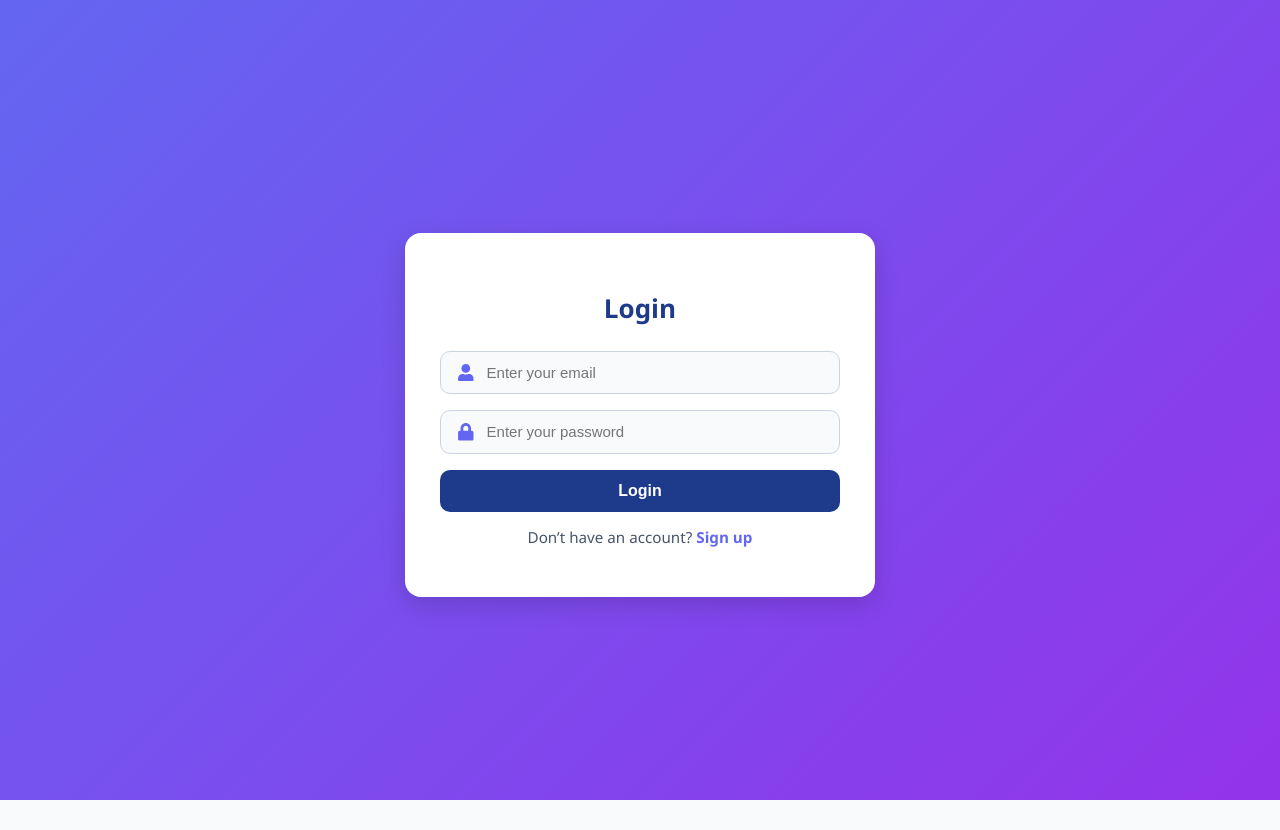
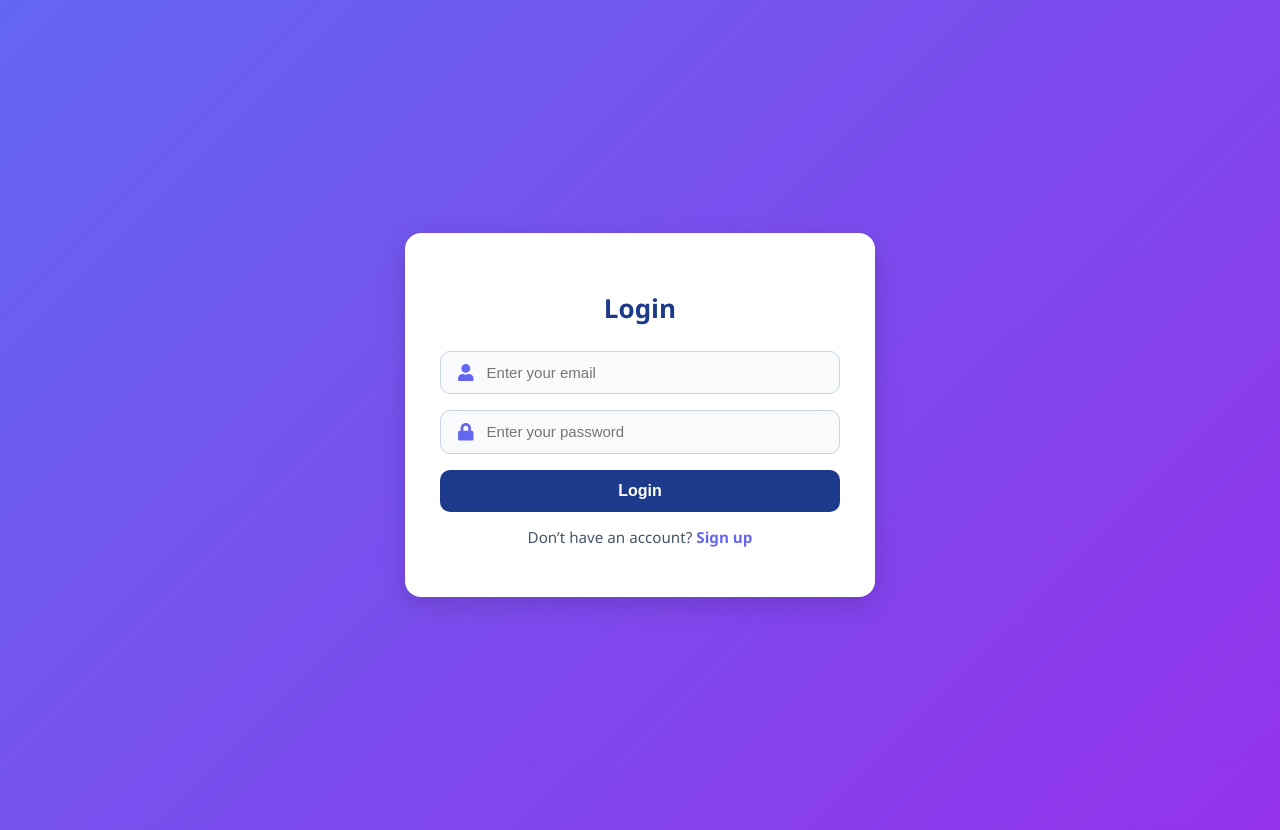
Before and after one commit to tejagithub-02/temple-admin, a React (Create React App) app: page /login in a window 1280 px wide. Before the commit the page ends 800 px from the top, so only its background shows below. Built offline with nearby package versions, Linux system fonts and the light colour scheme.

Commit message:
Update latest changes

```diff
--- a/src/components/AdminDashboard/Events.css
+++ b/src/components/AdminDashboard/Events.css
@@ -1,12 +1,3 @@
-html, body {
-  height: 100%;
-  margin: 0;
-  padding: 0;
-  background: #f8fafc; /* match your container */
-  overflow-x: hidden; /* prevents horizontal white gap */
-}
-
-
 .events-container {
   margin-top: 100px;
   margin-left: 250px;
@@ -301,3 +292,22 @@ h2 {
     padding-right: 1px;
   }
 }
+@media (max-width: 768px) {
+  .events-container {
+    margin-top: 0;
+    margin-left: 0;
+    padding: 12px 6px;
+    min-height: auto;
+    width: 100vw;
+    max-width: 100vw;
+    box-sizing: border-box;
+    border-radius: 0;
+    box-shadow: none;
+  }
+}
+@media (max-width: 600px) {
+  .events-container {
+    padding: 8px 2px;
+    min-height: auto;
+  }
+}
```
